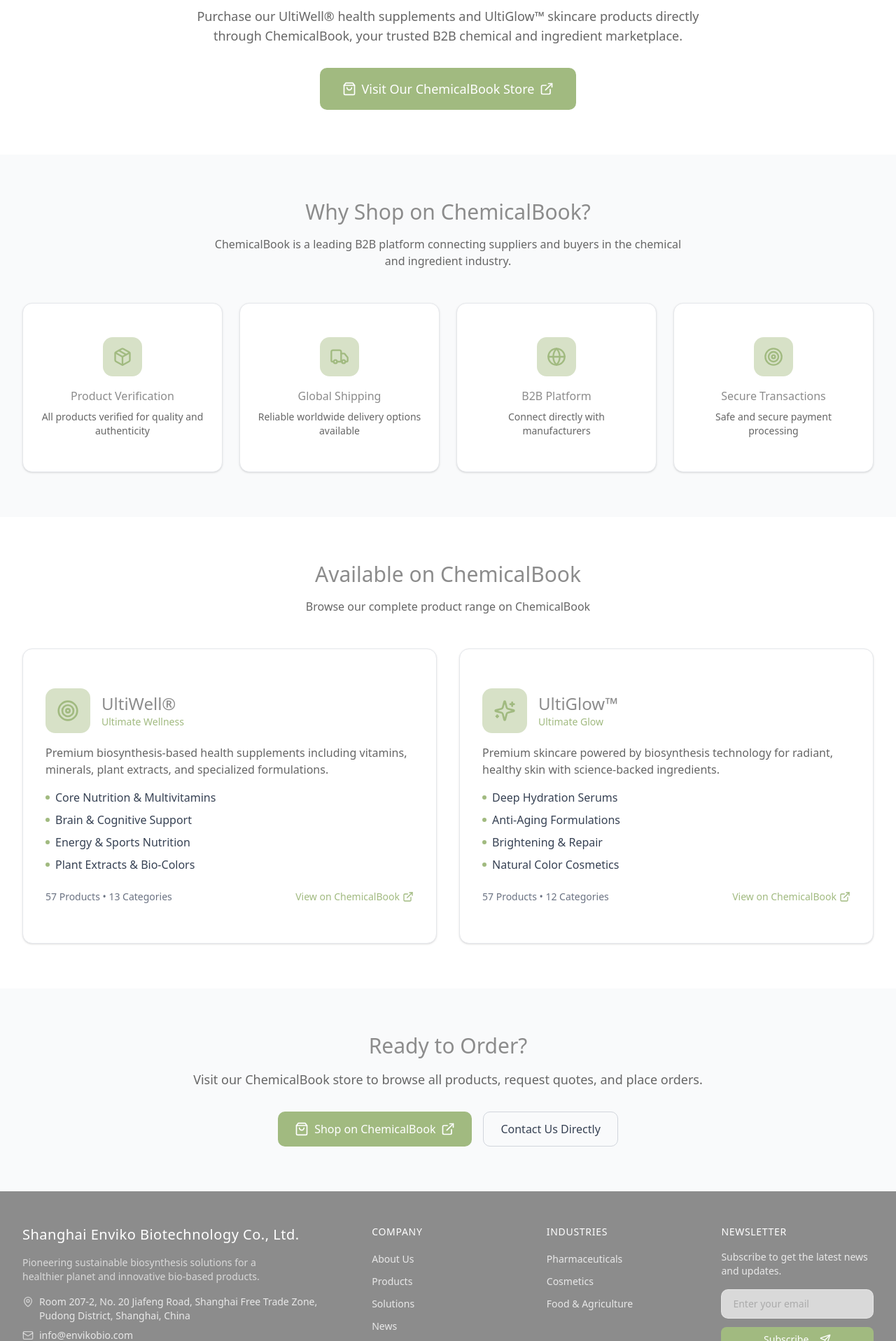
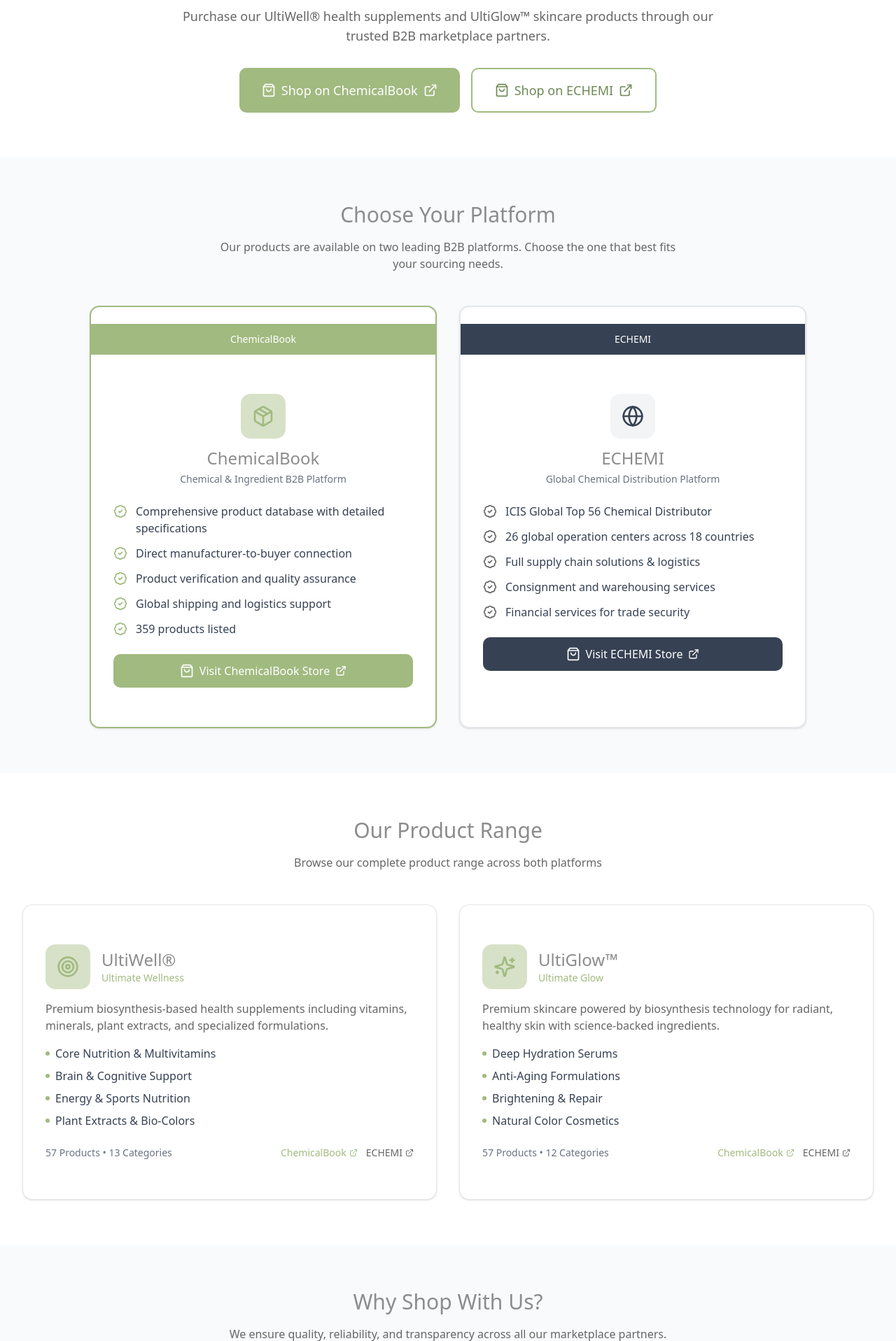
Before and after one commit to envikobio-ux/envikobio, a Next.js app: page /shop in a window 1280 px wide. Shown: the part 243-2160 px from the top of the page at 70% size. Built offline with nearby package versions, Linux system fonts and the light colour scheme.

Commit message:
feat: add ECHEMI shop platform to Shop page

```diff
--- a/src/app/shop/page.tsx
+++ b/src/app/shop/page.tsx
@@ -8,15 +8,19 @@ import {
   ShoppingBag,
   Package,
   Globe,
-  Truck
+  Truck,
+  Shield,
+  Warehouse,
+  BadgeCheck
 } from 'lucide-react';
 
 export const metadata: Metadata = {
   title: 'Shop | Enviko Bio',
-  description: 'Purchase UltiWell® and UltiGlow™ products on ChemicalBook - Your trusted B2B chemical marketplace.',
+  description: 'Purchase UltiWell® and UltiGlow™ products on ChemicalBook and ECHEMI - Your trusted B2B marketplaces for chemical and ingredient sourcing.',
 };
 
 const chemicalBookUrl = 'https://www.chemicalbook.com/manufacturer/shanghai-enviko-biotechnology-25483/';
+const echemiUrl = 'https://www.echemi.com/shop-us20251016124116879/index.html';
 
 export default function ShopPage() {
   return (
@@ -30,74 +34,144 @@ export default function ShopPage() {
               Official B2B Marketplace
             </div>
             <h1 className="text-4xl sm:text-5xl font-normal text-gray-900 mb-4">
-              Shop on ChemicalBook
+              Shop Our Products
             </h1>
             <p className="text-lg text-gray-600 mb-8">
-              Purchase our UltiWell® health supplements and UltiGlow™ skincare products directly through ChemicalBook, your trusted B2B chemical and ingredient marketplace.
+              Purchase our UltiWell® health supplements and UltiGlow™ skincare products through our trusted B2B marketplace partners.
             </p>
+            <div className="flex flex-col sm:flex-row gap-4 justify-center">
               <a
                 href={chemicalBookUrl}
                 target="_blank"
                 rel="noopener noreferrer"
-              className="inline-flex items-center gap-2 px-8 py-4 rounded-lg text-white text-lg font-medium transition-all duration-300 hover:scale-105"
+                className="inline-flex items-center justify-center gap-2 px-8 py-4 rounded-lg text-white text-lg font-medium transition-all duration-300 hover:scale-105"
                 style={{ backgroundColor: '#A1BA80' }}
               >
                 <ShoppingBag className="w-5 h-5" />
-              Visit Our ChemicalBook Store
+                Shop on ChemicalBook
+                <ExternalLink className="w-5 h-5" />
+              </a>
+              <a
+                href={echemiUrl}
+                target="_blank"
+                rel="noopener noreferrer"
+                className="inline-flex items-center justify-center gap-2 px-8 py-4 rounded-lg text-gray-700 text-lg font-medium border-2 transition-all duration-300 hover:scale-105"
+                style={{ borderColor: '#A1BA80', color: '#6e8956' }}
+              >
+                <ShoppingBag className="w-5 h-5" />
+                Shop on ECHEMI
                 <ExternalLink className="w-5 h-5" />
               </a>
             </div>
           </div>
+        </div>
       </section>
 
-      {/* Why ChemicalBook */}
+      {/* Platform Comparison */}
       <section className="py-16 bg-gray-50">
         <div className="mx-auto max-w-7xl px-4 sm:px-6 lg:px-8">
           <div className="text-center mb-12">
-            <h2 className="text-3xl font-normal text-gray-900 mb-4">Why Shop on ChemicalBook?</h2>
+            <h2 className="text-3xl font-normal text-gray-900 mb-4">Choose Your Platform</h2>
             <p className="text-gray-600 max-w-2xl mx-auto">
-              ChemicalBook is a leading B2B platform connecting suppliers and buyers in the chemical and ingredient industry.
+              Our products are available on two leading B2B platforms. Choose the one that best fits your sourcing needs.
             </p>
           </div>
 
-          <div className="grid md:grid-cols-4 gap-6">
-            <Card className="border border-gray-200 text-center">
-              <CardContent className="p-6">
-                <div className="w-14 h-14 mx-auto rounded-xl flex items-center justify-center mb-4" style={{ backgroundColor: '#d7e1c7' }}>
-                  <Package className="w-7 h-7" style={{ color: '#A1BA80' }} />
+          <div className="grid md:grid-cols-2 gap-8 max-w-5xl mx-auto">
+            {/* ChemicalBook Card */}
+            <Card className="border-2 hover:shadow-xl transition-all duration-300 overflow-hidden" style={{ borderColor: '#A1BA80' }}>
+              <div className="p-1" style={{ backgroundColor: '#A1BA80' }}>
+                <div className="text-center text-white py-2 text-sm font-medium">ChemicalBook</div>
               </div>
-                <h3 className="font-normal text-gray-900 mb-2">Product Verification</h3>
-                <p className="text-sm text-gray-600">All products verified for quality and authenticity</p>
+              <CardContent className="p-8">
+                <div className="text-center mb-6">
+                  <div className="w-16 h-16 mx-auto rounded-xl flex items-center justify-center mb-3" style={{ backgroundColor: '#d7e1c7' }}>
+                    <Package className="w-8 h-8" style={{ color: '#A1BA80' }} />
+                  </div>
+                  <h3 className="text-2xl font-normal text-gray-900">ChemicalBook</h3>
+                  <p className="text-sm text-gray-500 mt-1">Chemical & Ingredient B2B Platform</p>
+                </div>
+                <ul className="space-y-3 mb-6">
+                  <li className="flex items-start gap-3 text-gray-700">
+                    <BadgeCheck className="w-5 h-5 flex-shrink-0 mt-0.5" style={{ color: '#A1BA80' }} />
+                    <span>Comprehensive product database with detailed specifications</span>
+                  </li>
+                  <li className="flex items-start gap-3 text-gray-700">
+                    <BadgeCheck className="w-5 h-5 flex-shrink-0 mt-0.5" style={{ color: '#A1BA80' }} />
+                    <span>Direct manufacturer-to-buyer connection</span>
+                  </li>
+                  <li className="flex items-start gap-3 text-gray-700">
+                    <BadgeCheck className="w-5 h-5 flex-shrink-0 mt-0.5" style={{ color: '#A1BA80' }} />
+                    <span>Product verification and quality assurance</span>
+                  </li>
+                  <li className="flex items-start gap-3 text-gray-700">
+                    <BadgeCheck className="w-5 h-5 flex-shrink-0 mt-0.5" style={{ color: '#A1BA80' }} />
+                    <span>Global shipping and logistics support</span>
+                  </li>
+                  <li className="flex items-start gap-3 text-gray-700">
+                    <BadgeCheck className="w-5 h-5 flex-shrink-0 mt-0.5" style={{ color: '#A1BA80' }} />
+                    <span>359 products listed</span>
+                  </li>
+                </ul>
+                <a
+                  href={chemicalBookUrl}
+                  target="_blank"
+                  rel="noopener noreferrer"
+                  className="flex items-center justify-center gap-2 w-full px-6 py-3 rounded-lg text-white font-medium transition-all duration-300 hover:scale-105"
+                  style={{ backgroundColor: '#A1BA80' }}
+                >
+                  <ShoppingBag className="w-5 h-5" />
+                  Visit ChemicalBook Store
+                  <ExternalLink className="w-4 h-4" />
+                </a>
               </CardContent>
             </Card>
 
-            <Card className="border border-gray-200 text-center">
-              <CardContent className="p-6">
-                <div className="w-14 h-14 mx-auto rounded-xl flex items-center justify-center mb-4" style={{ backgroundColor: '#d7e1c7' }}>
-                  <Truck className="w-7 h-7" style={{ color: '#A1BA80' }} />
+            {/* ECHEMI Card */}
+            <Card className="border-2 border-gray-200 hover:shadow-xl transition-all duration-300 overflow-hidden">
+              <div className="p-1 bg-gray-700">
+                <div className="text-center text-white py-2 text-sm font-medium">ECHEMI</div>
               </div>
-                <h3 className="font-normal text-gray-900 mb-2">Global Shipping</h3>
-                <p className="text-sm text-gray-600">Reliable worldwide delivery options available</p>
-              </CardContent>
-            </Card>
-
-            <Card className="border border-gray-200 text-center">
-              <CardContent className="p-6">
-                <div className="w-14 h-14 mx-auto rounded-xl flex items-center justify-center mb-4" style={{ backgroundColor: '#d7e1c7' }}>
-                  <Globe className="w-7 h-7" style={{ color: '#A1BA80' }} />
+              <CardContent className="p-8">
+                <div className="text-center mb-6">
+                  <div className="w-16 h-16 mx-auto rounded-xl flex items-center justify-center mb-3 bg-gray-100">
+                    <Globe className="w-8 h-8 text-gray-700" />
                   </div>
-                <h3 className="font-normal text-gray-900 mb-2">B2B Platform</h3>
-                <p className="text-sm text-gray-600">Connect directly with manufacturers</p>
-              </CardContent>
-            </Card>
-
-            <Card className="border border-gray-200 text-center">
-              <CardContent className="p-6">
-                <div className="w-14 h-14 mx-auto rounded-xl flex items-center justify-center mb-4" style={{ backgroundColor: '#d7e1c7' }}>
-                  <Target className="w-7 h-7" style={{ color: '#A1BA80' }} />
+                  <h3 className="text-2xl font-normal text-gray-900">ECHEMI</h3>
+                  <p className="text-sm text-gray-500 mt-1">Global Chemical Distribution Platform</p>
                 </div>
-                <h3 className="font-normal text-gray-900 mb-2">Secure Transactions</h3>
-                <p className="text-sm text-gray-600">Safe and secure payment processing</p>
+                <ul className="space-y-3 mb-6">
+                  <li className="flex items-start gap-3 text-gray-700">
+                    <BadgeCheck className="w-5 h-5 flex-shrink-0 mt-0.5 text-gray-600" />
+                    <span>ICIS Global Top 56 Chemical Distributor</span>
+                  </li>
+                  <li className="flex items-start gap-3 text-gray-700">
+                    <BadgeCheck className="w-5 h-5 flex-shrink-0 mt-0.5 text-gray-600" />
+                    <span>26 global operation centers across 18 countries</span>
+                  </li>
+                  <li className="flex items-start gap-3 text-gray-700">
+                    <BadgeCheck className="w-5 h-5 flex-shrink-0 mt-0.5 text-gray-600" />
+                    <span>Full supply chain solutions & logistics</span>
+                  </li>
+                  <li className="flex items-start gap-3 text-gray-700">
+                    <BadgeCheck className="w-5 h-5 flex-shrink-0 mt-0.5 text-gray-600" />
+                    <span>Consignment and warehousing services</span>
+                  </li>
+                  <li className="flex items-start gap-3 text-gray-700">
+                    <BadgeCheck className="w-5 h-5 flex-shrink-0 mt-0.5 text-gray-600" />
+                    <span>Financial services for trade security</span>
+                  </li>
+                </ul>
+                <a
+                  href={echemiUrl}
+                  target="_blank"
+                  rel="noopener noreferrer"
+                  className="flex items-center justify-center gap-2 w-full px-6 py-3 rounded-lg text-white font-medium transition-all duration-300 hover:scale-105 bg-gray-700 hover:bg-gray-800"
+                >
+                  <ShoppingBag className="w-5 h-5" />
+                  Visit ECHEMI Store
+                  <ExternalLink className="w-4 h-4" />
+                </a>
               </CardContent>
             </Card>
           </div>
@@ -108,9 +182,9 @@ export default function ShopPage() {
       <section className="py-16 bg-white">
         <div className="mx-auto max-w-7xl px-4 sm:px-6 lg:px-8">
           <div className="text-center mb-12">
-            <h2 className="text-3xl font-normal text-gray-900 mb-4">Available on ChemicalBook</h2>
+            <h2 className="text-3xl font-normal text-gray-900 mb-4">Our Product Range</h2>
             <p className="text-gray-600 max-w-2xl mx-auto">
-              Browse our complete product range on ChemicalBook
+              Browse our complete product range across both platforms
             </p>
           </div>
 
@@ -150,16 +224,27 @@ export default function ShopPage() {
                 </ul>
                 <div className="flex items-center justify-between">
                   <span className="text-sm text-gray-500">57 Products • 13 Categories</span>
-                  <Link
+                  <div className="flex gap-3">
+                    <a
                       href={chemicalBookUrl}
                       target="_blank"
                       rel="noopener noreferrer"
                       className="text-sm font-medium flex items-center gap-1 hover:opacity-80"
                       style={{ color: '#A1BA80' }}
                     >
-                    View on ChemicalBook
-                    <ExternalLink className="w-4 h-4" />
-                  </Link>
+                      ChemicalBook
+                      <ExternalLink className="w-3 h-3" />
+                    </a>
+                    <a
+                      href={echemiUrl}
+                      target="_blank"
+                      rel="noopener noreferrer"
+                      className="text-sm font-medium flex items-center gap-1 text-gray-600 hover:text-gray-800"
+                    >
+                      ECHEMI
+                      <ExternalLink className="w-3 h-3" />
+                    </a>
+                  </div>
                 </div>
               </CardContent>
             </Card>
@@ -199,16 +284,27 @@ export default function ShopPage() {
                 </ul>
                 <div className="flex items-center justify-between">
                   <span className="text-sm text-gray-500">57 Products • 12 Categories</span>
-                  <Link
+                  <div className="flex gap-3">
+                    <a
                       href={chemicalBookUrl}
                       target="_blank"
                       rel="noopener noreferrer"
                       className="text-sm font-medium flex items-center gap-1 hover:opacity-80"
                       style={{ color: '#A1BA80' }}
                     >
-                    View on ChemicalBook
-                    <ExternalLink className="w-4 h-4" />
-                  </Link>
+                      ChemicalBook
+                      <ExternalLink className="w-3 h-3" />
+                    </a>
+                    <a
+                      href={echemiUrl}
+                      target="_blank"
+                      rel="noopener noreferrer"
+                      className="text-sm font-medium flex items-center gap-1 text-gray-600 hover:text-gray-800"
+                    >
+                      ECHEMI
+                      <ExternalLink className="w-3 h-3" />
+                    </a>
+                  </div>
                 </div>
               </CardContent>
             </Card>
@@ -216,14 +312,68 @@ export default function ShopPage() {
         </div>
       </section>
 
+      {/* Why Shop With Us */}
+      <section className="py-16 bg-gray-50">
+        <div className="mx-auto max-w-7xl px-4 sm:px-6 lg:px-8">
+          <div className="text-center mb-12">
+            <h2 className="text-3xl font-normal text-gray-900 mb-4">Why Shop With Us?</h2>
+            <p className="text-gray-600 max-w-2xl mx-auto">
+              We ensure quality, reliability, and transparency across all our marketplace partners.
+            </p>
+          </div>
+
+          <div className="grid sm:grid-cols-2 lg:grid-cols-4 gap-6">
+            <Card className="border border-gray-200 text-center">
+              <CardContent className="p-6">
+                <div className="w-14 h-14 mx-auto rounded-xl flex items-center justify-center mb-4" style={{ backgroundColor: '#d7e1c7' }}>
+                  <Shield className="w-7 h-7" style={{ color: '#A1BA80' }} />
+                </div>
+                <h3 className="font-normal text-gray-900 mb-2">Quality Verified</h3>
+                <p className="text-sm text-gray-600">All products verified for purity and authenticity</p>
+              </CardContent>
+            </Card>
+
+            <Card className="border border-gray-200 text-center">
+              <CardContent className="p-6">
+                <div className="w-14 h-14 mx-auto rounded-xl flex items-center justify-center mb-4" style={{ backgroundColor: '#d7e1c7' }}>
+                  <Truck className="w-7 h-7" style={{ color: '#A1BA80' }} />
+                </div>
+                <h3 className="font-normal text-gray-900 mb-2">Global Shipping</h3>
+                <p className="text-sm text-gray-600">Reliable worldwide delivery to 50+ countries</p>
+              </CardContent>
+            </Card>
+
+            <Card className="border border-gray-200 text-center">
+              <CardContent className="p-6">
+                <div className="w-14 h-14 mx-auto rounded-xl flex items-center justify-center mb-4" style={{ backgroundColor: '#d7e1c7' }}>
+                  <Warehouse className="w-7 h-7" style={{ color: '#A1BA80' }} />
+                </div>
+                <h3 className="font-normal text-gray-900 mb-2">Multiple Platforms</h3>
+                <p className="text-sm text-gray-600">Choose from ChemicalBook or ECHEMI</p>
+              </CardContent>
+            </Card>
+
+            <Card className="border border-gray-200 text-center">
+              <CardContent className="p-6">
+                <div className="w-14 h-14 mx-auto rounded-xl flex items-center justify-center mb-4" style={{ backgroundColor: '#d7e1c7' }}>
+                  <Target className="w-7 h-7" style={{ color: '#A1BA80' }} />
+                </div>
+                <h3 className="font-normal text-gray-900 mb-2">Secure Transactions</h3>
+                <p className="text-sm text-gray-600">Safe and secure payment processing</p>
+              </CardContent>
+            </Card>
+          </div>
+        </div>
+      </section>
+
       {/* CTA Section */}
-      <section className="py-16 bg-gray-50">
+      <section className="py-16 bg-white">
         <div className="mx-auto max-w-4xl px-4 sm:px-6 lg:px-8 text-center">
           <h2 className="text-3xl font-normal text-gray-900 mb-4">
             Ready to Order?
           </h2>
           <p className="text-lg text-gray-600 mb-8">
-            Visit our ChemicalBook store to browse all products, request quotes, and place orders.
+            Visit our stores to browse all products, request quotes, and place orders.
           </p>
           <div className="flex flex-col sm:flex-row gap-4 justify-center">
             <a
@@ -235,6 +385,17 @@ export default function ShopPage() {
             >
               <ShoppingBag className="w-5 h-5" />
               Shop on ChemicalBook
+              <ExternalLink className="w-5 h-5" />
+            </a>
+            <a
+              href={echemiUrl}
+              target="_blank"
+              rel="noopener noreferrer"
+              className="inline-flex items-center justify-center gap-2 px-6 py-3 rounded-lg border-2 text-gray-700 transition-all duration-300 hover:scale-105"
+              style={{ borderColor: '#A1BA80', color: '#6e8956' }}
+            >
+              <ShoppingBag className="w-5 h-5" />
+              Shop on ECHEMI
               <ExternalLink className="w-5 h-5" />
             </a>
             <Link
```
Lines whose indentation alone changed are shown as unchanged.
